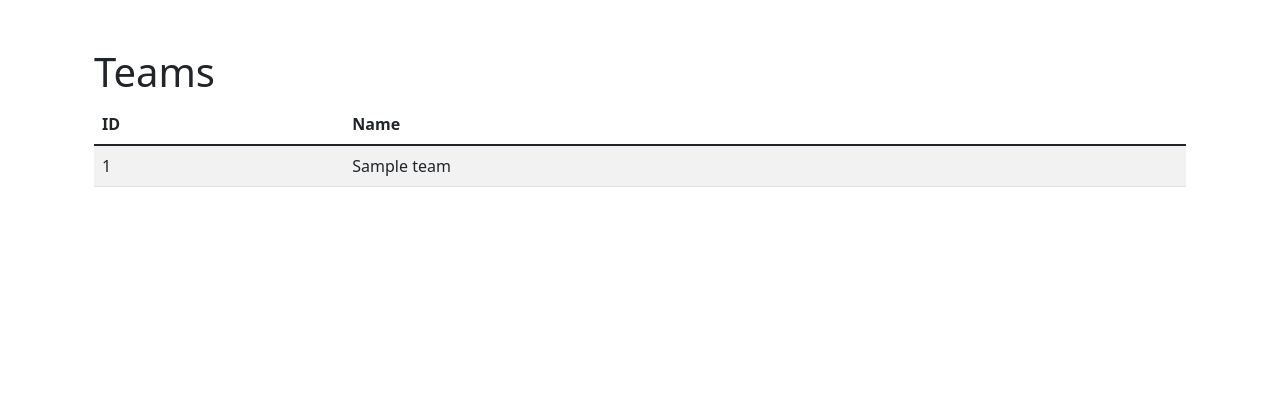
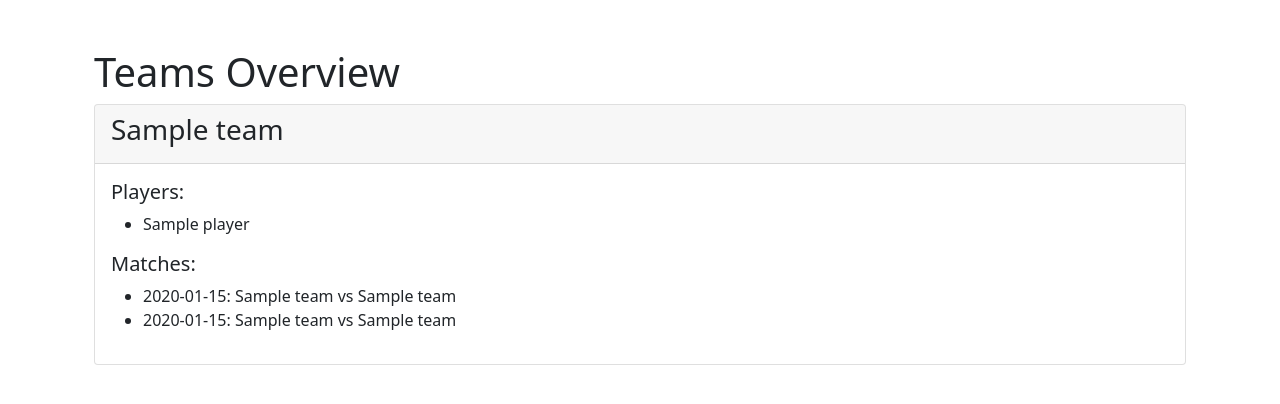
Before and after one commit to jsoto2k/volleyballproject, a Flask app: page /view_teams in a window 1280 px wide. Shown: the part 56-460 px from the top of the page. Run offline with Flask 3, Linux system fonts and the light colour scheme; tables that the repository leaves empty hold one stand-in row (values such as "Sample post"); some libraries are stand-ins or nearby versions.

Commit message:
Improved Heatmap Naming conventions

```diff
--- a/app.py
+++ b/app.py
@@ -43,6 +43,11 @@ class Match(db.Model):
     home_team_id = db.Column(db.Integer, db.ForeignKey('team.id'), nullable=False)
     visiting_team_id = db.Column(db.Integer, db.ForeignKey('team.id'), nullable=False)
     date = db.Column(db.String(80), nullable=False)
+
+    # Define relationships to Team
+    home_team = db.relationship('Team', foreign_keys=[home_team_id], backref='home_matches')
+    visiting_team = db.relationship('Team', foreign_keys=[visiting_team_id], backref='visiting_matches')
+
 
 # Store information on each play made during a match
 class Play(db.Model):
@@ -152,7 +157,7 @@ def get_heatmap_data(team_id, skill=None, player_ids=None):
     return query.all()
 
 
-def generate_attack_heatmap(data, title):
+def generate_attack_heatmap(data, title, filename):
     # Ensure the coordinates are numeric
     data['end_coordinate_x'] = pd.to_numeric(data['end_coordinate_x'], errors='coerce')
     data['end_coordinate_y'] = pd.to_numeric(data['end_coordinate_y'], errors='coerce')
@@ -176,7 +181,7 @@ def generate_attack_heatmap(data, title):
         alpha=0.5
     )
     plt.title(title)
-    heatmap_path = os.path.join(static_dir, f"{title.replace(' ', '_')}_heatmap.png")
+    heatmap_path = os.path.join(static_dir, filename)
     plt.savefig(heatmap_path)
     plt.close()
     return heatmap_path
@@ -220,11 +225,15 @@ def heatmaps():
 def generate_heatmap():
     team_id = request.form.get('team_id')
     skill_filter = request.form.get('skill')
-    player_ids = request.form.get('player_ids')
+    player_ids = request.form.getlist('player_ids')
+
+    team = Team.query.get(team_id)
+    player_names = [Player.query.get(pid).name for pid in player_ids]
+    players_string = ", ".join(player_names) if player_names else "All Players"
+
+    filename = f"{team.name}_{'_'.join(player_names) if player_names else 'AllPlayers'}_heatmap.png".replace(" ", "_")
 
     plays = get_heatmap_data(team_id, skill_filter, player_ids)
-
-    # Extract coordinates for heatmap
     data = pd.DataFrame([{
         'end_coordinate_x': play.end_position_x,
         'end_coordinate_y': play.end_position_y
@@ -233,7 +242,8 @@ def generate_heatmap():
     if data.empty:
         return "No data available for the selected filters.", 404
 
-    heatmap_path = generate_attack_heatmap(data, f"Heatmap for Team {team_id}")
+    heatmap_title = f"Heatmap for {team.name} - {players_string}"
+    heatmap_path = generate_attack_heatmap(data, heatmap_title, filename)
     return render_template('heatmap_result.html', image_url=heatmap_path)
 
 @app.route('/players/<int:team_id>')
@@ -244,7 +254,9 @@ def get_players_by_team(team_id):
 @app.route('/view_teams')
 def view_teams():
     teams = Team.query.all()
-    return render_template('view_teams.html', teams=teams)
+    matches = Match.query.all()
+    return render_template('view_teams.html', teams=teams, matches=matches)
+
 
 
 if __name__ == '__main__':
--- a/templates/view_teams.html
+++ b/templates/view_teams.html
@@ -2,22 +2,40 @@
 
 {% block content %}
 <div class="container mt-5">
-    <h1>Teams</h1>
-    <table class="table table-striped">
-        <thead>
-            <tr>
-                <th scope="col">ID</th>
-                <th scope="col">Name</th>
-            </tr>
-        </thead>
-        <tbody>
-            {% for team in teams %}
-            <tr>
-                <td>{{ team.id }}</td>
-                <td>{{ team.name }}</td>
-            </tr>
-            {% endfor %}
-        </tbody>
-    </table>
+    <h1>Teams Overview</h1>
+
+    {% for team in teams %}
+        <div class="card mb-4">
+            <div class="card-header">
+                <h3>{{ team.name }}</h3>
+            </div>
+            <div class="card-body">
+                <h5>Players:</h5>
+                {% if team.players %}
+                    <ul>
+                        {% for player in team.players %}
+                            <li>{{ player.name }}</li>
+                        {% endfor %}
+                    </ul>
+                {% else %}
+                    <p>No players found for this team.</p>
+                {% endif %}
+
+                <h5>Matches:</h5>
+                {% set team_matches = matches | selectattr('home_team_id', 'equalto', team.id) | list %}
+                {% set team_matches = team_matches + (matches | selectattr('visiting_team_id', 'equalto', team.id) | list) %}
+
+                {% if team_matches %}
+                    <ul>
+                        {% for match in team_matches %}
+                            <li>{{ match.date }}: {{ match.home_team.name }} vs {{ match.visiting_team.name }}</li>
+                        {% endfor %}
+                    </ul>
+                {% else %}
+                    <p>No matches found for this team.</p>
+                {% endif %}
+            </div>
+        </div>
+    {% endfor %}
 </div>
 {% endblock %}
```
